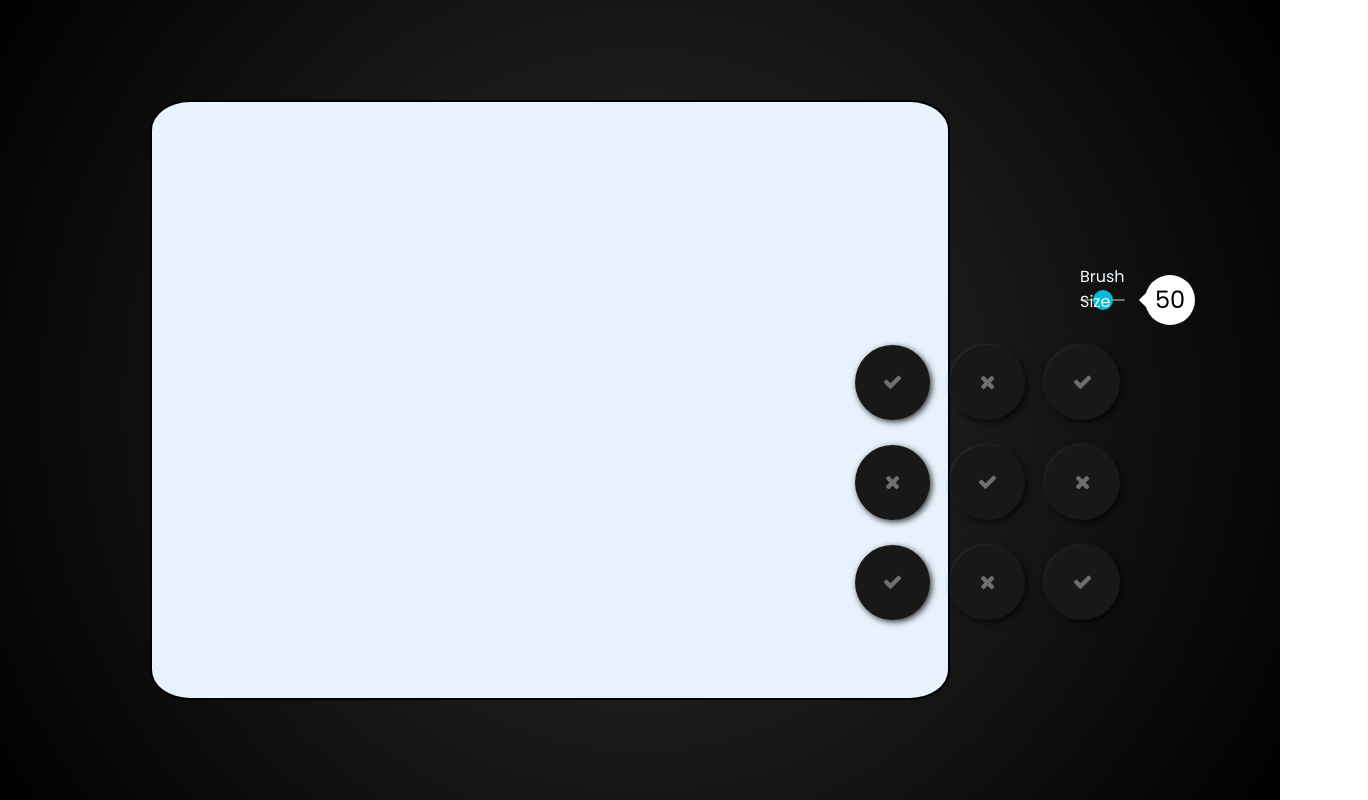
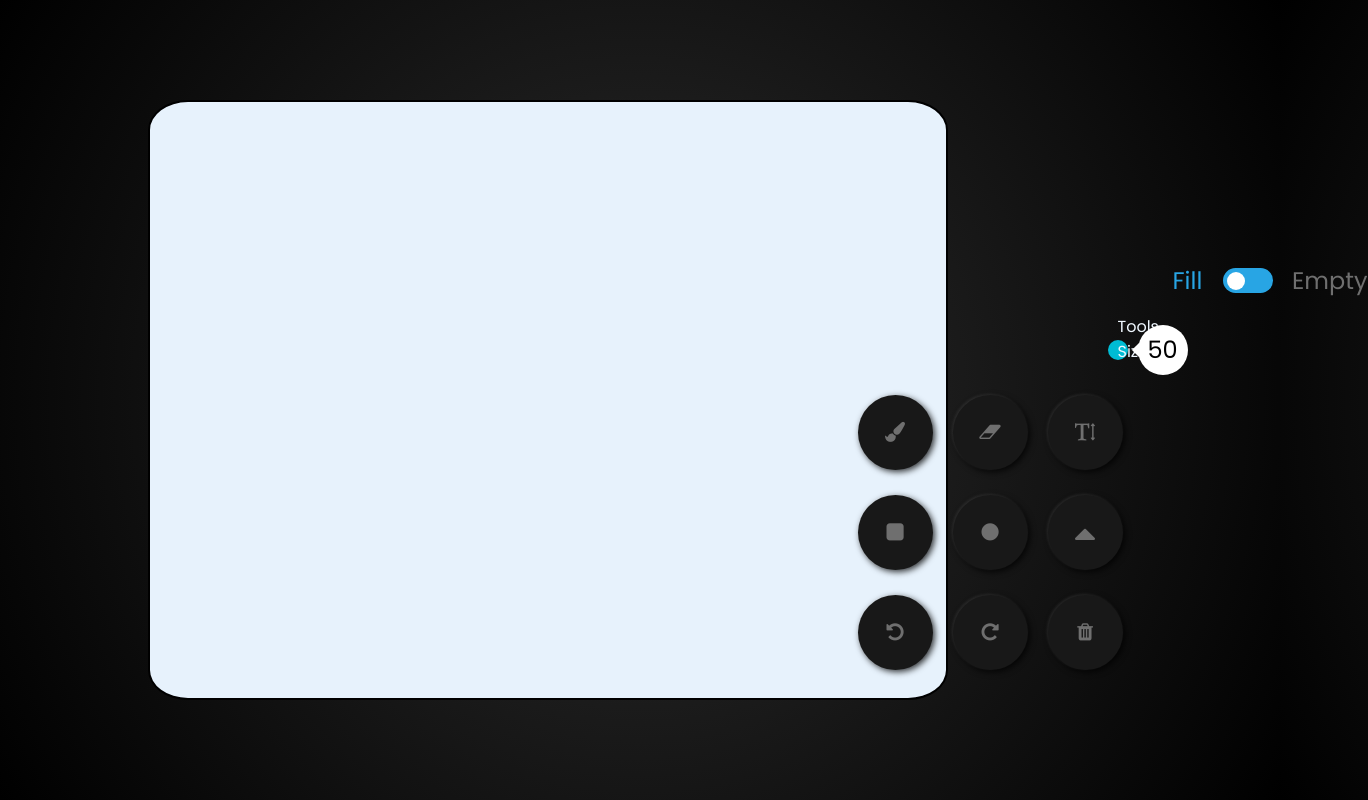
Before and after one commit to ChristianLin0420/WebCanvas, a plain HTML site: page index.html in a window 1280 px wide. Shown: the whole page, 1368 px wide, since content can reach past the window. Drawn offline with Linux system fonts and the light colour scheme.

Commit message:
local update: set button image and added a switch to control the content mode of the tools

```diff
--- a/index.css
+++ b/index.css
@@ -16,6 +16,75 @@ body{
     background: radial-gradient(circle, rgb(0, 0, 0) 0%, rgb(41, 41, 41) 10%, rgb(0, 0, 0) 100%);
 }
 
+.content {
+    position: relative;
+    margin: 0;
+    display: flex;
+    top: -120px;
+    left: 275px;
+}
+.content #fill {
+    position: absolute;
+    left: -50px;
+    top: -5px;
+    color: #28a5e4;
+    font-size: 24px;
+}
+.content #empty {
+    position: absolute;
+    right: -95px;
+    top: -5px;
+    color: #6f6f6f;
+    font-size: 24px;
+}
+input[type="checkbox"] {
+    -webkit-appearance: none;
+    visibility: hidden;
+    display: none;
+}
+.check {
+    position: relative;
+    display: block;
+    width: 50px;
+    height: 25px;
+    background: #28a5e4;
+    cursor: pointer;
+    border-radius: 25px;
+    overflow: hidden;
+    transition: ease-in 0.5s;
+}
+input[type="checkbox"]:checked ~ .check {
+    background: #ffffff;
+}
+.check:before {
+    content: '';
+    position: absolute;
+    top: 4px;
+    left: 4px;
+    background: #ffffff;
+    width: 18px;
+    height: 18px;
+    border-radius: 50%;
+    transition: 0.5s;
+}
+input[type="checkbox"]:checked ~ .check:before {
+transform: translateX(-50px);
+}
+.check:after {
+    content: '';
+    position: absolute;
+    top: 4px;
+    right: 4px;
+    background: #28a5e4;
+    width: 18px;
+    height: 18px;
+    border-radius: 50%;
+    transition: 0.5s;
+    transform: translateX(50px);
+}
+input[type="checkbox"]:checked ~ .check:after {
+    transform: translateX(0px);
+}
 
 .BrushSlider {
     position: relative;
@@ -23,8 +92,8 @@ body{
     display: flex;
     justify-content: center;
     align-items: center;
-    top: -100px;
-    left: 130px;
+    top: -50px;
+    left: 120px;
     width: 300px;
 }
 #BrushRangeLabel {
@@ -76,7 +145,7 @@ body{
 .BtnContainer {
     position: relative;;
     display: grid;
-    top: 70px;
+    top: 120px;
     left: -150px;
     justify-content: center;
     align-items: center;
@@ -104,6 +173,9 @@ body{
     box-shadow: -1px -1px 3px rgba(255, 255, 255, 0.1),
                 2px 2px 6px rgba(0, 0, 0, 0.8);
 }
+.BtnContainer label #triangle {
+    font-size: 35px;
+}
 .BtnContainer label .fa:hover {
     box-shadow: -1px -1px 3px rgba(255, 255, 255, 0.1),
                 2px 2px 6px rgba(0, 0, 0, 0.8),
--- a/index.html
+++ b/index.html
@@ -8,53 +8,61 @@
     <link rel="stylesheet" text="text/css" href="index.css">
     <script src="index.js"></script>
 </head>
-<body class="">
+<body>
     <canvas id="myCanvas"></canvas>
+    <div class="content">
+        <label>
+            <label id="fill">Fill</label>
+            <input type="checkbox" onclick="ContentMode()">
+            <span class="check"></span>
+            <label id="empty">Empty</label>
+        </label>
+    </div>
     <div class="BrushSlider">
-        <label id="BrushRangeLabel">Brush Size</label>
+        <label id="BrushRangeLabel">Tools Size</label>
         <span id="BrushRangeValue">50</span>
         <input type="range" class="brushSlider" value="50" min="0" max="100" class="Width" onmousemove="widthControl(this.value)" onchange="widthControl(this.value)">
     </div>
     <div class="BtnContainer">
         <label>
             <input type="radio" name="btn">
-            <i class="fa fa-check" aria-hidden="true"></i>
+            <i class="fa fa-paint-brush" aria-hidden="true" id="brush"></i>
         </label>
         <label>
             <input type="radio" name="btn">
-            <i class="fa fa-times" aria-hidden="true"></i>
+            <i class="fa fa-square" aria-hidden="true" id="square"></i>
         </label>
         <label>
             <input type="radio" name="btn">
-            <i class="fa fa-check" aria-hidden="true"></i>
+            <i class="fa fa-undo" aria-hidden="true" id="undo"></i>
         </label>
     </div>
     <div class="BtnContainer">
         <label>
             <input type="radio" name="btn">
-            <i class="fa fa-times" aria-hidden="true"></i>
+            <i class="fa fa-eraser" aria-hidden="true" id="eraseer"></i>
         </label>
         <label>
             <input type="radio" name="btn">
-            <i class="fa fa-check" aria-hidden="true"></i>
+            <i class="fa fa-circle" aria-hidden="true" id="circle"></i>
         </label>
         <label>
             <input type="radio" name="btn">
-            <i class="fa fa-times" aria-hidden="true"></i>
+            <i class="fa fa-repeat" aria-hidden="true" id="redo"></i>
         </label>
     </div>
     <div class="BtnContainer">
         <label>
             <input type="radio" name="btn">
-            <i class="fa fa-check" aria-hidden="true"></i>
+            <i class="fa fa-text-height" aria-hidden="true" id="text"></i>
         </label>
         <label>
             <input type="radio" name="btn">
-            <i class="fa fa-times" aria-hidden="true"></i>
+            <i class="fa fa-caret-up" aria-hidden="true" id="triangle"></i>
         </label>
         <label>
             <input type="radio" name="btn">
-            <i class="fa fa-check" aria-hidden="true"></i>
+            <i class="fa fa-trash" aria-hidden="true" id="reset"></i>
         </label>
     </div>
     <div class="DataContainer">
--- a/index.js
+++ b/index.js
@@ -1,6 +1,22 @@
+var ToolsSize = 50;
+var isFill = true;
 
+// Control whehter the element is filled or empty
+function ContentMode() {
+    isFill = !isFill;
+
+    if (isFill) {
+        document.getElementById('fill').style.color =  "#28a5e4";
+        document.getElementById('empty').style.color =  "#6f6f6f";
+    } else {
+        document.getElementById('fill').style.color =  "#6f6f6f";
+        document.getElementById('empty').style.color =  "#28a5e4";
+    }
+}
 
 // Control the size of brush and eraser
 function widthControl(value) {
-    document.getElementById('rangeValue').innerHTML = value;
+    document.getElementById('BrushRangeValue').innerHTML = value;
+    ToolsSize = value;
+    console.log(ToolsSize);
 }
```
